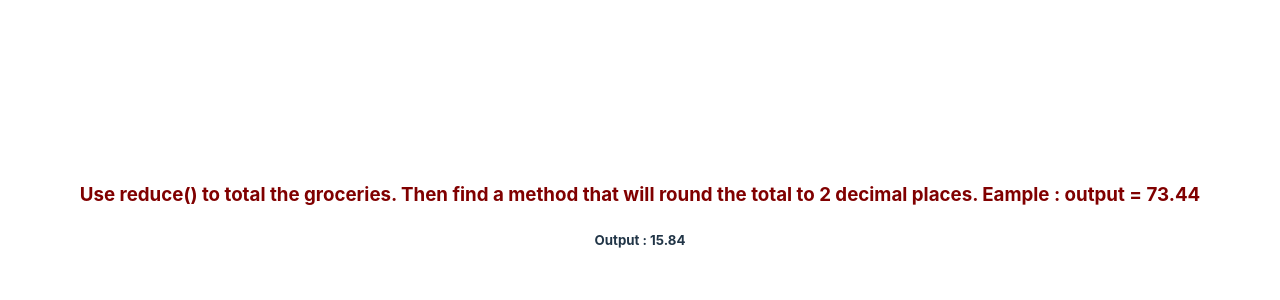
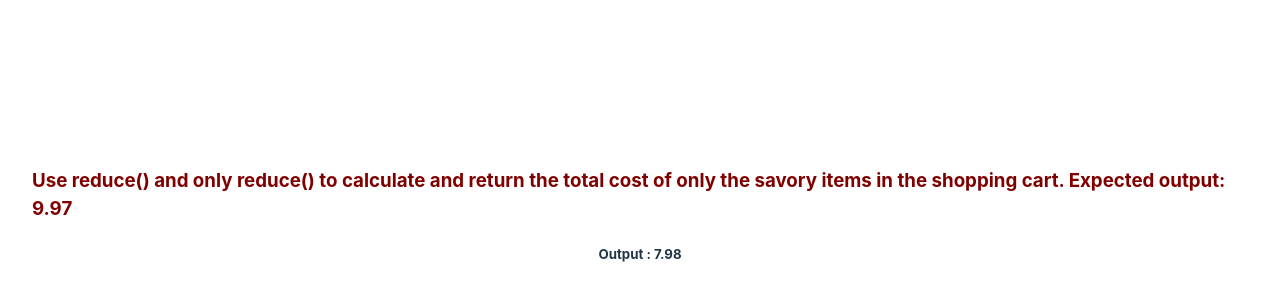
Before and after one commit to saurtripathi/JavascriptChallanges, a React (Vite) app: page / in a window 1280 px wide. Shown: the part 182-482 px from the top of the page. Built offline with nearby package versions, Linux system fonts and the light colour scheme.

Commit message:
Temporary commit

```diff
--- a/src/App.jsx
+++ b/src/App.jsx
@@ -6,18 +6,24 @@ import data from '../data'
 
 function App() {
 
-  function total(arr) {
-    return arr.reduce((acc, curr) => acc + curr.price, 0).toFixed(2)
+  function callback(acc, curr) {
+    if (curr.type === 'savory') {
+      acc + curr
+    }
   }
 
-  console.log(total(data))
+  function totalSavory(arr) {
+    // console.log(arr)
+    return arr.reduce((acc, curr) => curr.type === 'savory' ? acc + curr.price : 0, 0).toFixed(2)
+  }
+  console.log(totalSavory(data))
 
 
   return (
     <>
       <Challange />
       <div >
-        <Solution total={total} data={data} />
+        <Solution total={totalSavory} data={data} />
       </div>
     </>
   )
--- a/src/Challange.jsx
+++ b/src/Challange.jsx
@@ -2,9 +2,11 @@ import React from 'react'
 
 export default function Challange() {
     const ch = `
-Use reduce() to total the groceries.
-Then find a method that will round the total to 2 decimal places.
-Eample : output = 73.44
+    Use reduce() and only reduce() to calculate and return
+    the total cost of only the savory
+    items in the shopping cart.
+
+    Expected output: 9.97
 `
 
     return (
```
